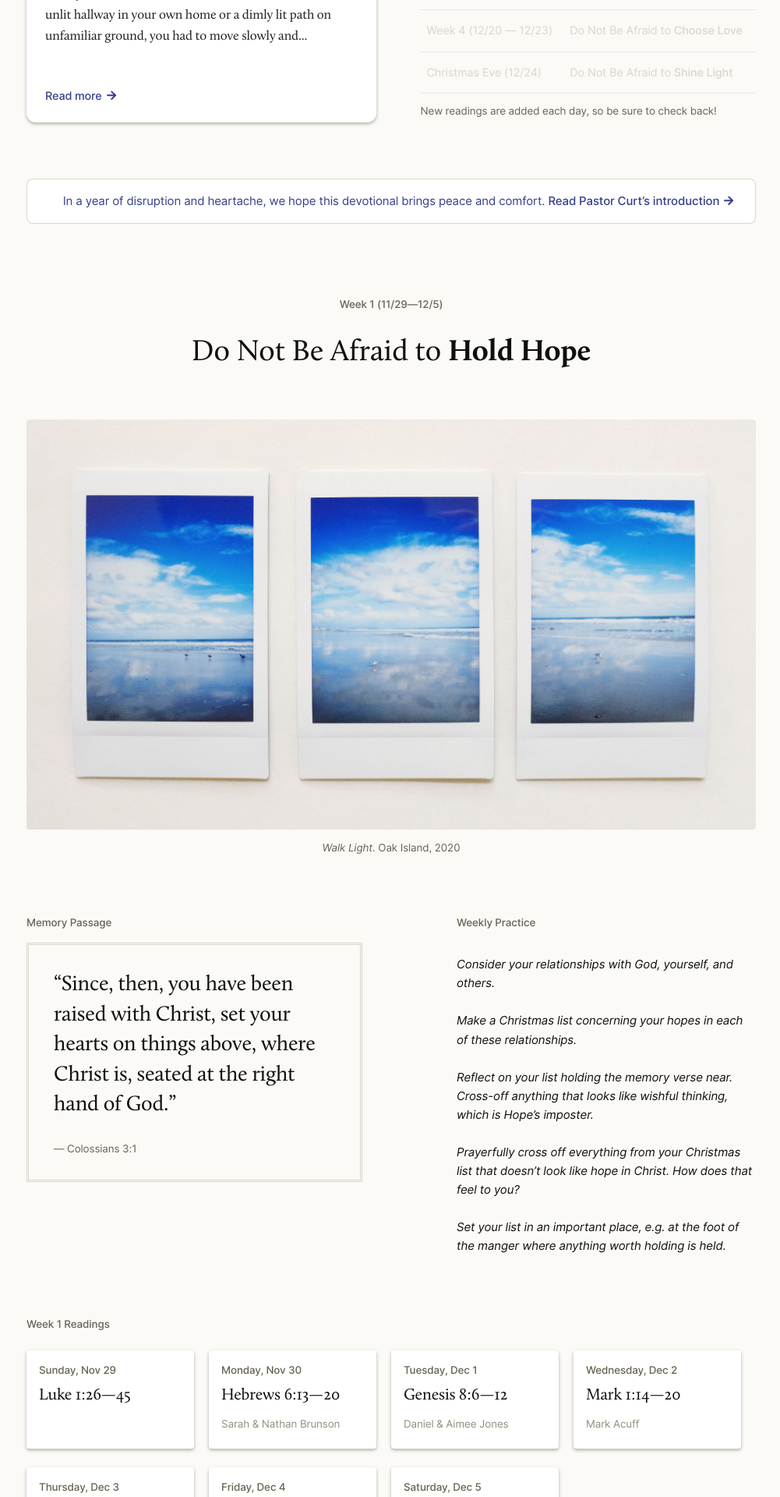
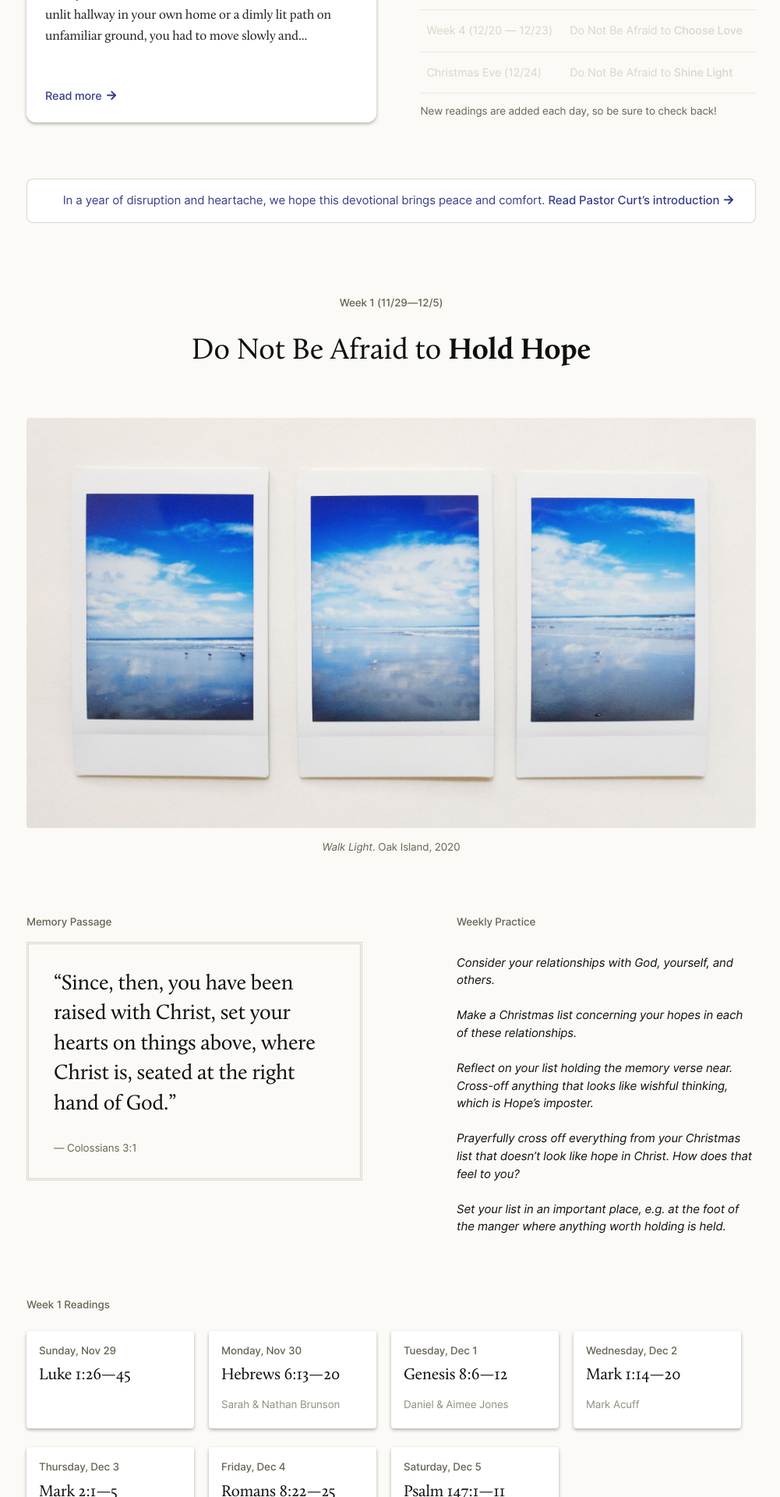
Before and after one commit to brandorn/gc-advent, a Jekyll site: the page built from index.html, in a window 1280 px wide. Shown: the part 347-2267 px from the top of the page at 78% size, without its empty margins (138-1139 px from the left). Built offline with Jekyll 4.4.1, drawn with Linux system fonts in a browser that asks for light colours.

Commit message:
Fixes line height on sans

```diff
--- a/src/styles/_sass/_type.scss
+++ b/src/styles/_sass/_type.scss
@@ -110,7 +110,7 @@ $serif: 'Calluna', Georgia, serif;
   font-style: normal;
   font-weight: normal;
   letter-spacing: -0.009em;
-  line-height: 160%;
+  line-height: 150%;
 }
 
 @mixin sans-medium-bold {
@@ -119,7 +119,7 @@ $serif: 'Calluna', Georgia, serif;
   font-style: normal;
   font-weight: bold;
   letter-spacing: -0.009em;
-  line-height: 160%;
+  line-height: 150%;
 }
 
 @mixin sans-large {
```
